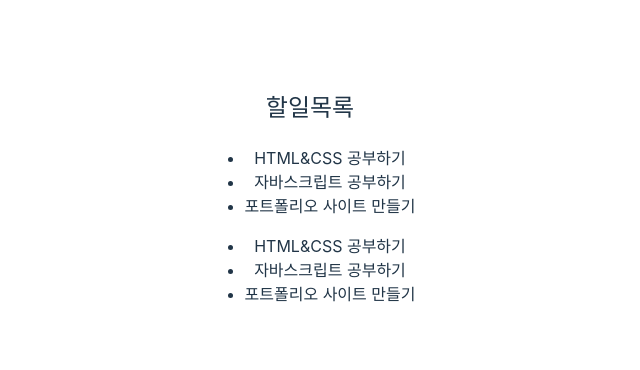
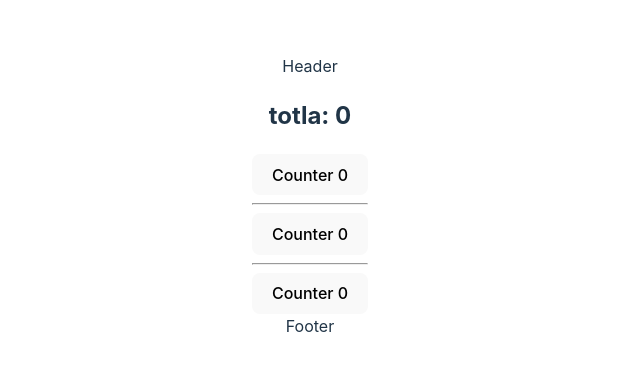
Before and after one commit to sanggusseu/learn-react, a React (Vite) app: page / in a window 1280 px wide. Shown: the part 204-574 px from the top of the page, without its empty margins (330-970 px from the left). Built offline with nearby package versions, Linux system fonts and the light colour scheme.

Commit message:
batching & 업데이터 함수

```diff
--- a/src/components/Counter.jsx
+++ b/src/components/Counter.jsx
@@ -3,19 +3,22 @@ import { useState } from 'react';
 function Counter({ onTotal }) {
   const [counter, setCounter] = useState(0);
 
-  console.log('Counter');
+  console.log('[렌더링] Counter: ', counter);
 
   const handleCounter = () => {
     setCounter(counter + 1);
+    setCounter(counter + 1);
+    setCounter(counter + 1);
+    console.log('[함수호출] Counter: ', counter);
+
     if (onTotal) {
-      onTotal();
+      onTotal;
     }
   };
 
   return (
     <>
       <button onClick={handleCounter}>Counter {counter} </button>
-      <input type='text' />
     </>
   );
 }
--- a/src/main.jsx
+++ b/src/main.jsx
@@ -1,6 +1,6 @@
 import React from 'react';
 import ReactDOM from 'react-dom/client';
-import App from './AppTodo.jsx';
+import App from './AppCounter.jsx';
 // import AppCounter from './AppCounter.jsx';
 import './index.css';
 
```
